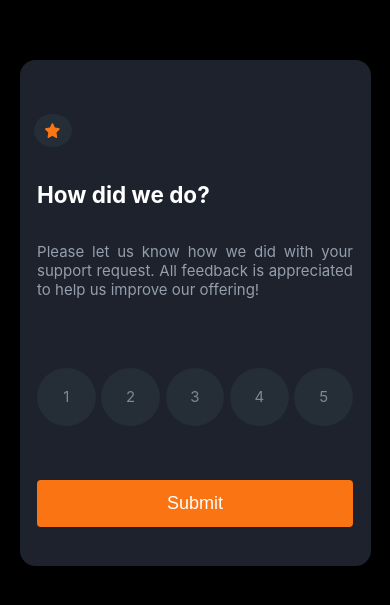
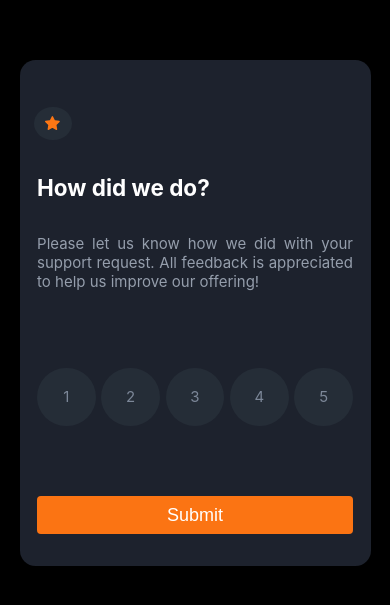
Before and after one commit to Jacks113/rate_us_page, a React (Create React App) app: page / in a window 390 px wide. Shown: the part 109-714 px from the top of the page. Built offline with nearby package versions, Linux system fonts and the light colour scheme; the HTML template or start-up script is replaced by a standard one.

Commit message:
more css improvements(zoom/out bugs)

```diff
--- a/src/App.css
+++ b/src/App.css
@@ -42,9 +42,11 @@ body {
 
 .rateUs {
   /* overflow: auto; */
+
   display: flex;
   flex-direction: column;
   justify-content: space-evenly;
+  align-items: center;
   align-items: center;
   overflow: hidden;
   font-size: 1em;
@@ -55,9 +57,9 @@ body {
 }
 
 .ratingContainer{
-  overflow: auto;
-
+  padding-bottom: 1vh;
   width: 90%;
+  height: 25%;
   display: flex;
   flex-direction: row;
   justify-content: space-between;
@@ -106,9 +108,9 @@ body {
   background-color: hsl(25, 97%, 53%);
   border: 1px transparent;
   border-radius: 1vw;
-  padding: 2vh;
+  padding: 1vh;
   width: 90%;
-  padding: 0.8rem;
+  /* padding: 0.8rem; */
   color: hsl(0, 0%, 100%);
   display: inline-block;
   font-size: large;
@@ -165,7 +167,7 @@ body {
 }
 
 .submitted-rating img{
-    margin-bottom: 5%;
+    /* margin-bottom: 5%; */
     /* width: 50%; */
     height: 25%;
 }
@@ -203,6 +205,7 @@ body {
 @media only screen and (max-width: 800px) {
 
   .rateUs{
+    overflow: auto;
     width: 90%;
     height: 60%;
     border-radius: 4vw;
@@ -228,3 +231,17 @@ body {
     width: 95%;
   }
 }
+
+
+/*
+#submitButton{
+  height: 6%;
+}
+  */
+
+
+@media only screen and (min-width:2100px){
+  body{
+    font-size: 1vw;
+  }
+}
```
